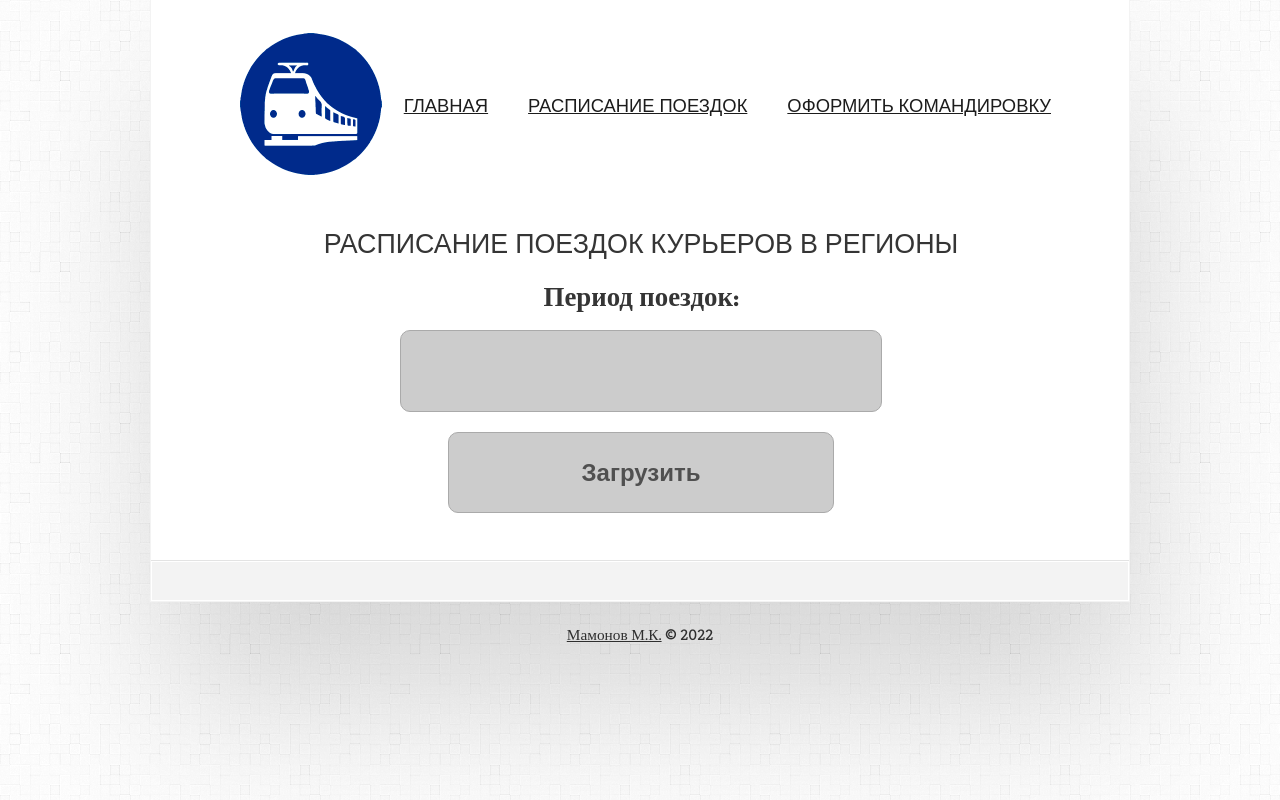
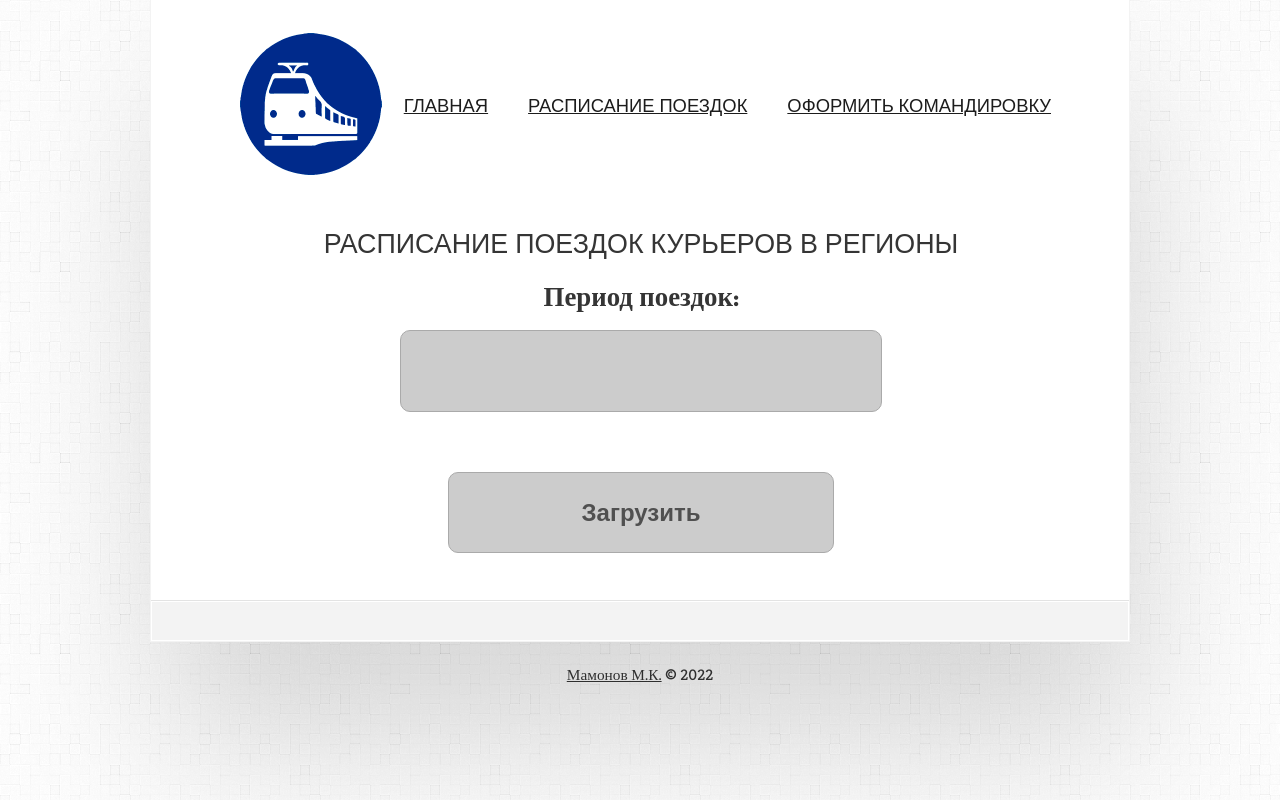
Before and after one commit to Maks5004/omskenergo.test, a PHP site: page /raspisanie in a window 1280 px wide. Run offline with PHP 8.4, Linux system fonts and the light colour scheme; some libraries are stand-ins or nearby versions.

Commit message:
Update style.css

```diff
--- a/css/style.css
+++ b/css/style.css
@@ -332,6 +332,7 @@ input.active:focus {
 .form_submit {
 	text-align: center;
 	width: 80%;
+    	margin-top: 60px;
 	margin-left: auto;
 	margin-right: auto;
 	justify-content: center;
```
